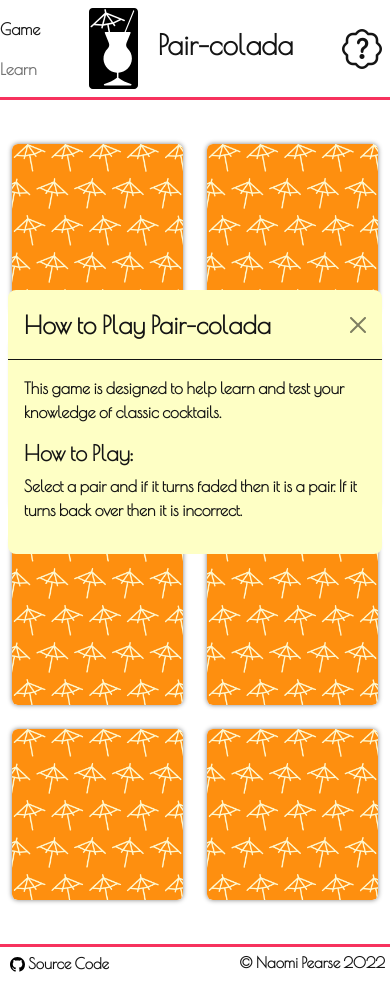
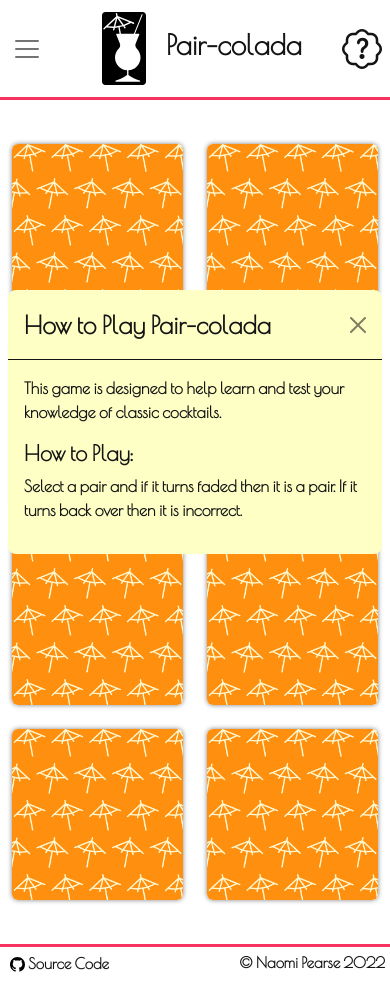
Before and after one commit to nkpe/Pairs-Game, a plain HTML site: page index.html in a window 390 px wide. Drawn offline with nearby package versions, Linux system fonts and the light colour scheme.

Commit message:
Offcanvas nav bar added for small screen sizing

```diff
--- a/index.html
+++ b/index.html
@@ -25,7 +25,16 @@
     <header>
 
         <nav class="navbar navbar-expand-sm h-100 justify-content-between">
-            <ul class="navbar-nav">
+            <button class="navbar-toggler" type="button" data-bs-toggle="offcanvas" data-bs-target="#offcanvasNavbar" aria-controls="offcanvasNavbar">
+                <span class="navbar-toggler-icon"></span>
+              </button>
+              <div class="offcanvas offcanvas-start" tabindex="-1" id="offcanvasNavbar" aria-labelledby="offcanvasNavbarLabel">
+                <div class="offcanvas-header">
+                  <h5 class="offcanvas-title" id="offcanvasNavbarLabel">Pair-colada</h5>
+                  <button type="button" class="btn-close" data-bs-dismiss="offcanvas" aria-label="Close"></button>
+                </div>
+                <div class="offcanvas-body">
+                <ul class="navbar-nav" me-auto mb-2 mb-lg-0>
                     <li class="navbar-item">
                         <a href="#game-page" class="nav-link game-page-link active" id="game-nav">Game</a>
                     </li>
@@ -33,9 +42,10 @@
                         <a href="#learn-page" class="nav-link learn-page-link" id="learn-nav">Learn</a>
                     </li>
                 </ul>
-
+            </div>
+        </nav>
         <div id="header-branding" class="h-100 d-inline-flex flex-row align-items-center flex-nowrap">
-                <img src="src/imgs/cocktail-logo.svg" class="h-100" alt="Logo for Pair-colada" />
+            <img src="src/imgs/cocktail-logo.svg" class="h-75" alt="Logo for Pair-colada" />
             <h1>Pair-colada</h1>
         </div>
 
@@ -44,7 +54,6 @@
                 <i class="bi bi-patch-question"></i>
             </a>
         </span>
-        </nav>
 
     </header>
 
@@ -352,6 +361,7 @@
         integrity="sha384-pprn3073KE6tl6bjs2QrFaJGz5/SUsLqktiwsUTF55Jfv3qYSDhgCecCxMW52nD2"
         crossorigin="anonymous"></script>
     <script src="src/scripts/script.js"></script>
+
 </body>
 
 </html>
--- a/src/styles/styles.css
+++ b/src/styles/styles.css
@@ -17,16 +17,26 @@ body * {
 
 /* Header */
 header {
+    display: flex;
+    justify-content: space-between;
     height: 100px;
     border-bottom: 3px solid;
     border-color: #f7325e;
 }
 
-header nav #header-branding h1 {
+header nav {
+    display: inline-block;
+}
+
+header nav button {
+    border: none !important;
+}
+
+header #header-branding h1 {
     margin-left: 20px;
 }
 
-header nav span {
+header span {
     margin-right: 8px;
 }
 
```
Lines whose indentation alone changed are shown as unchanged.
